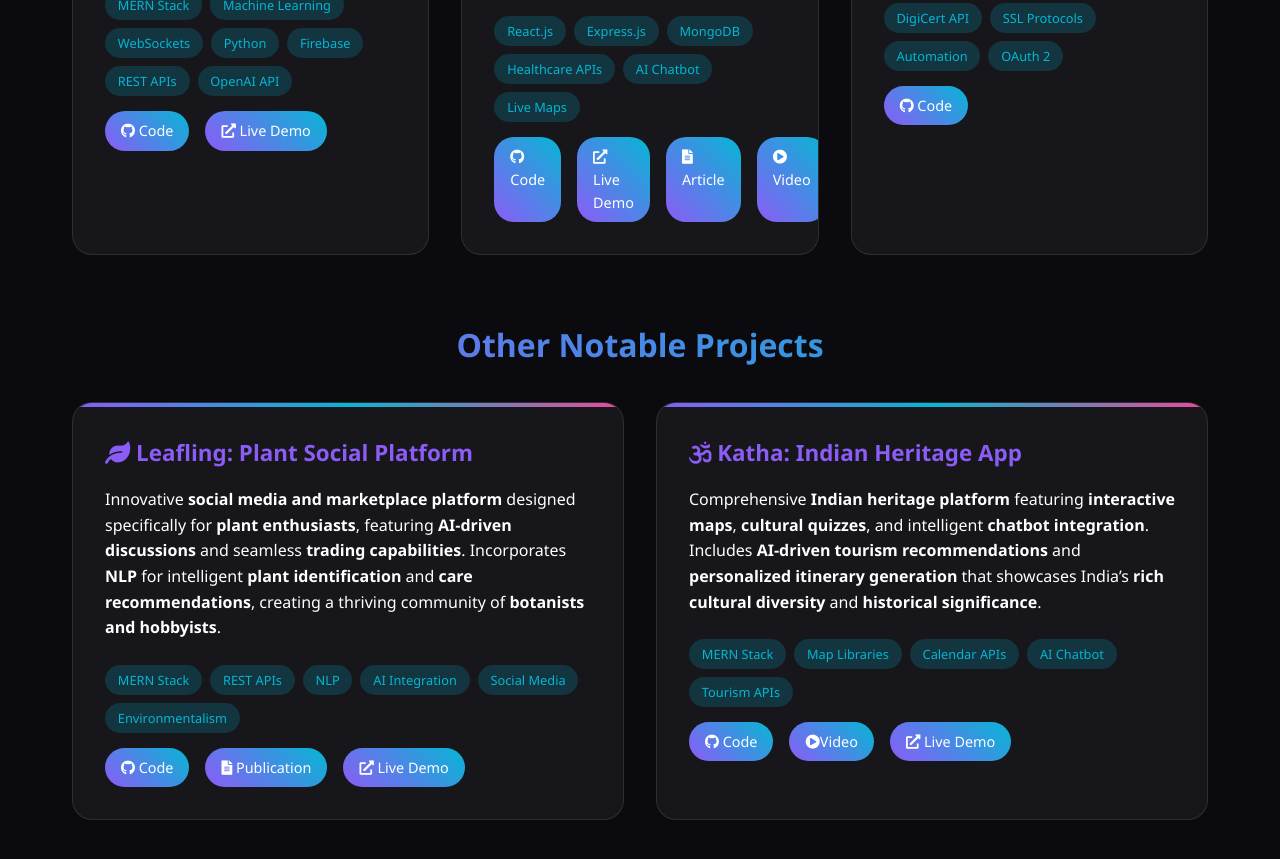
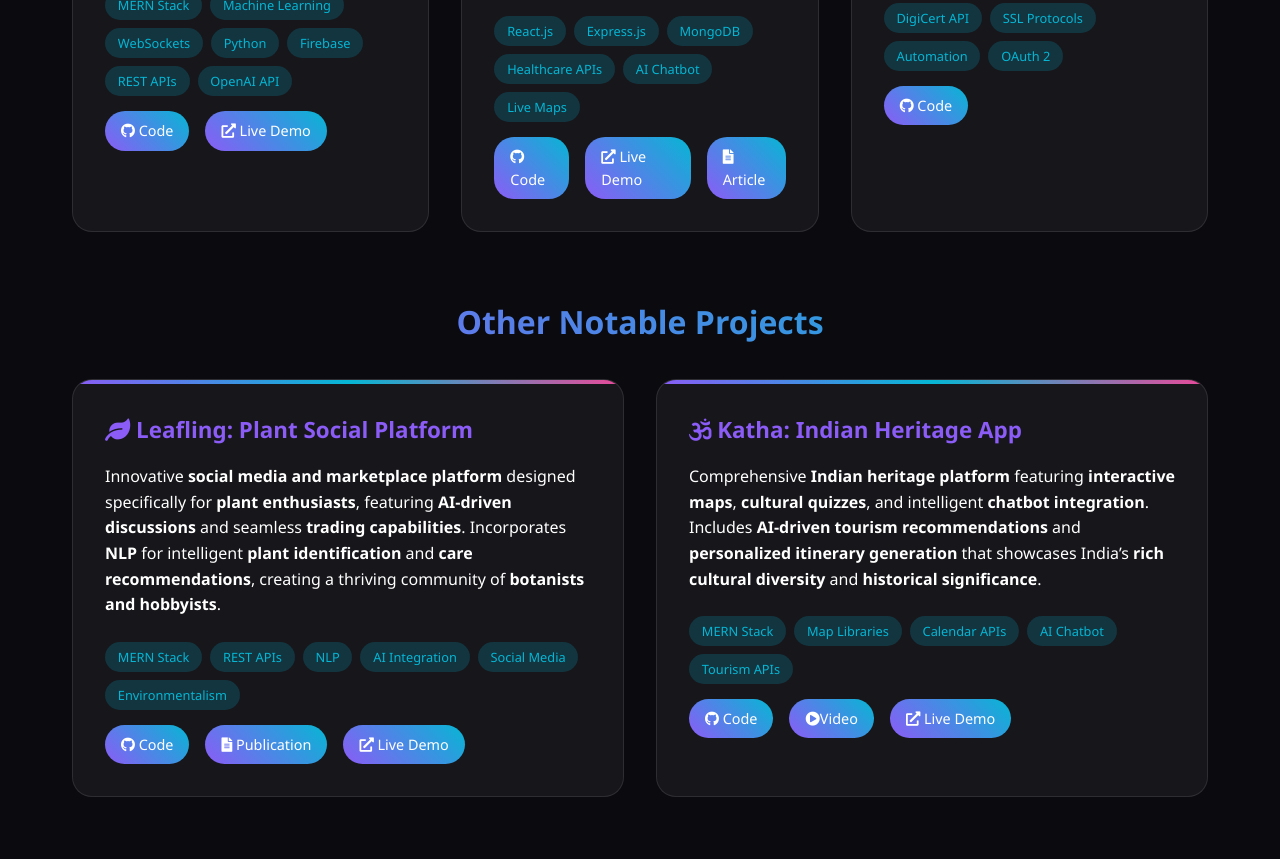
Before and after one commit to anshi1108/portfolio, a plain HTML site: page index.html in a window 1280 px wide. Shown: the part 5126-5985 px from the top of the page. Drawn offline with Linux system fonts and the light colour scheme.

Commit message:
Update index.html

```diff
--- a/index.html
+++ b/index.html
@@ -375,8 +375,6 @@
                     <a href="https://medium.com/@anshitiwari1108/health-desk-a-modern-solution-to-digitalize-healthcare-022a3a8cb1ee"
                         target="_blank" rel="noopener noreferrer" class="project-link"><i class="fas fa-file-alt"></i>
                         Article</a>
-                    <a href="https://youtu.be/QNMdtubIRoQ?si=3imsgS0qom8CW29O" target="_blank" rel="noopener noreferrer"
-                        class="project-link"><i class="fas fa-play-circle"></i> Video</a>
                 </div>
             </div>
 
```
